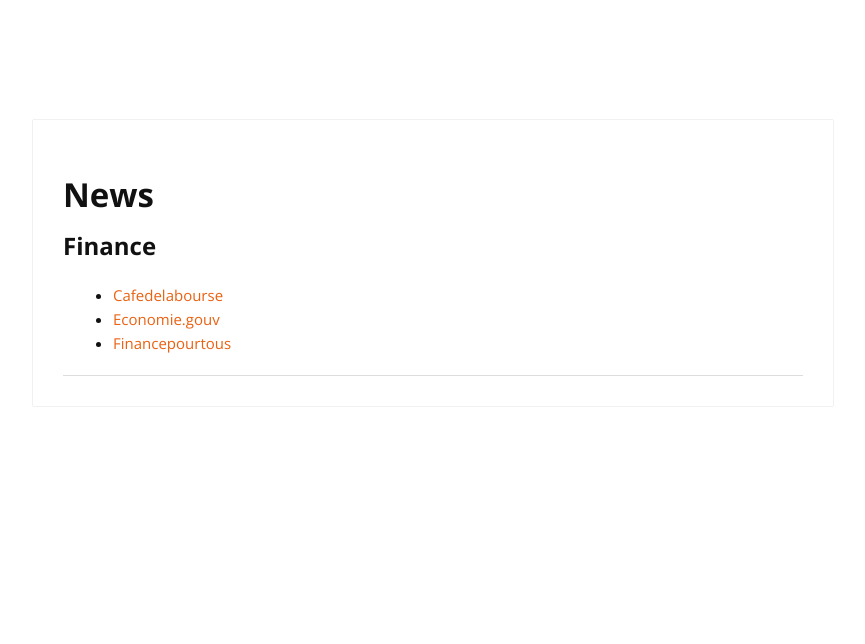
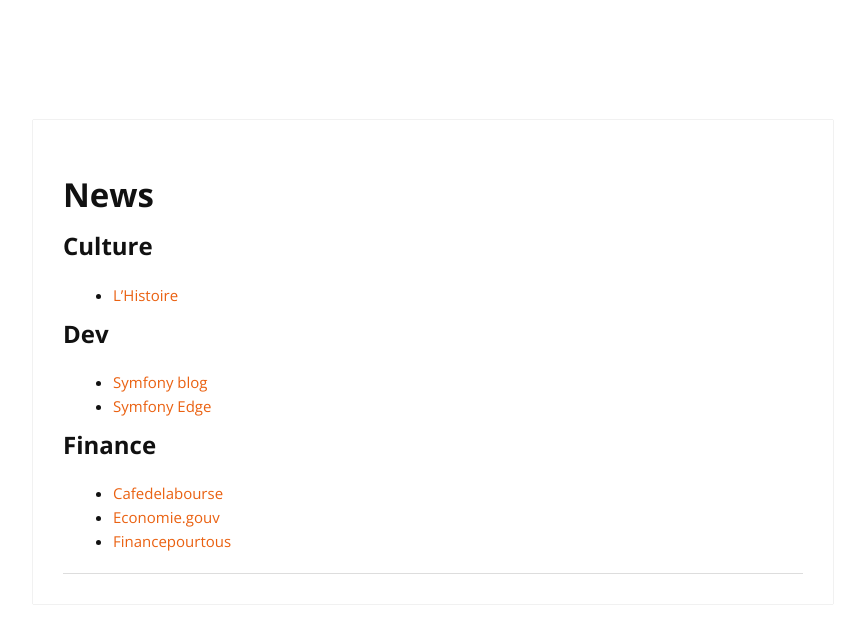
Before and after one commit to cylmat/cylmat.github.io, a Jekyll site: the page built from _pages/news.md, in a window 1280 px wide. Shown: the top 644 px of the page, without its empty margins (207-1072 px from the left). Built offline with Jekyll 4.4.1, drawn with Linux system fonts in a browser that asks for light colours; nearby versions of some CDN libraries.

Commit message:
Update news.md

```diff
--- a/_pages/news.md
+++ b/_pages/news.md
@@ -4,6 +4,13 @@ layout: post
 permalink: /news/
 ---
 
+## Culture
+- [L'Histoire](https://www.lhistoire.fr)
+
+## Dev
+- [Symfony blog](https://symfony.com/blog)
+- [Symfony Edge](https://symfony.com/blog/category/living-on-the-edge)
+
 ## Finance
 - [Cafedelabourse](https://www.cafedelabourse.com)
 - [Economie.gouv](https://www.economie.gouv.fr)
```
